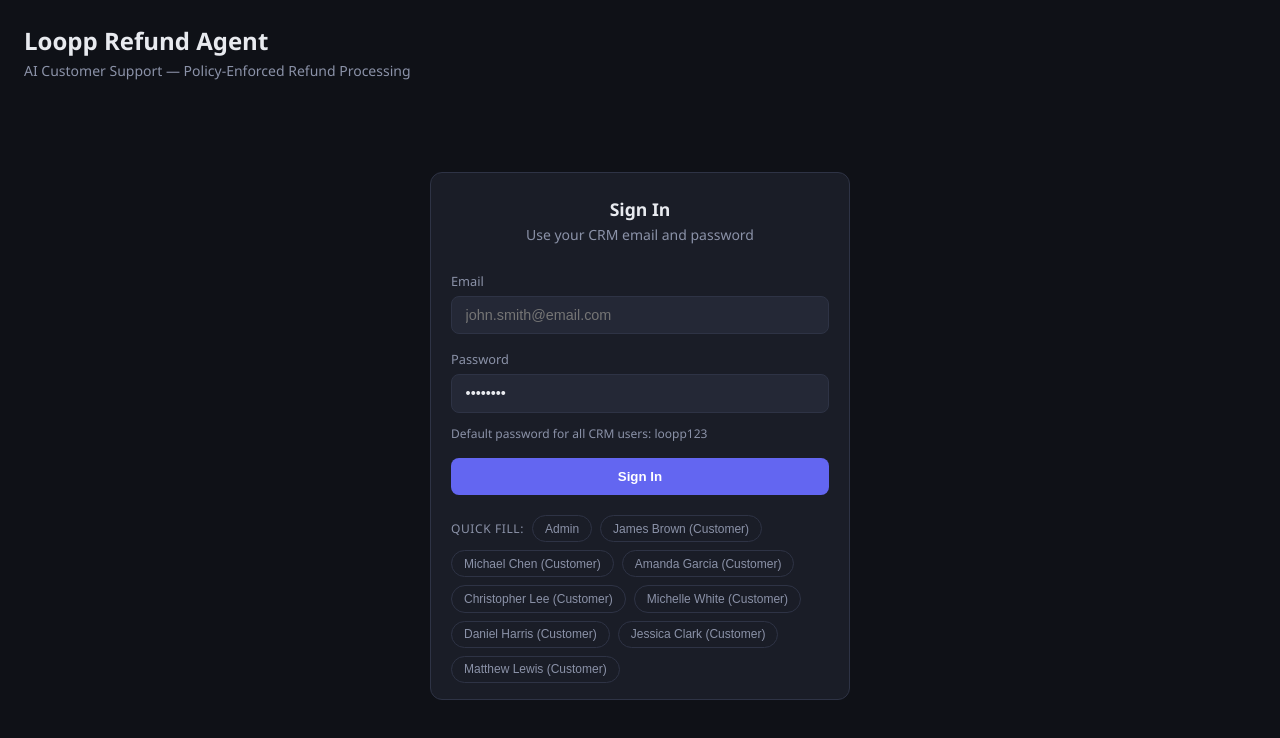
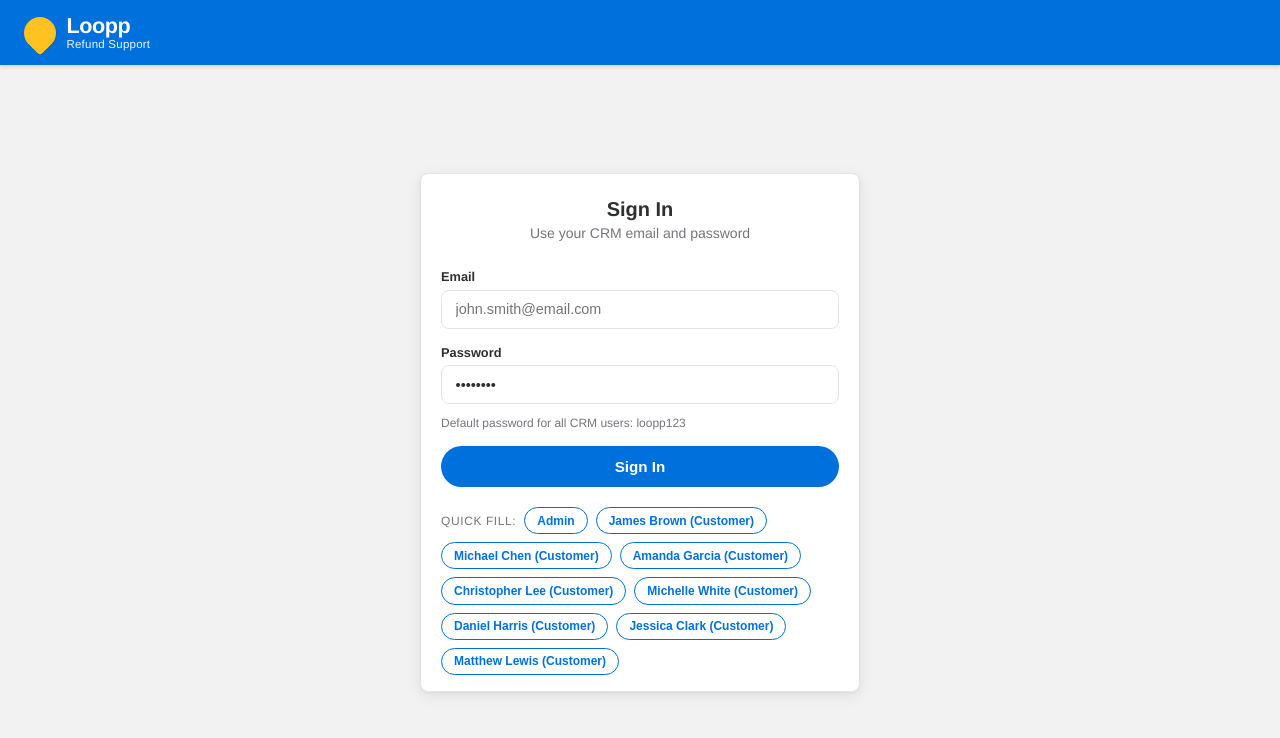
Before and after one commit to cryan77/AI-agent, a React (Vite) app in the folder frontend/: page /signin in a window 1280 px wide. Shown: the top 738 px of the page. Built offline with nearby package versions, Linux system fonts and the light colour scheme.

Commit message:
update theme

```diff
--- a/frontend/src/App.css
+++ b/frontend/src/App.css
@@ -1,48 +1,125 @@
-.app {
+.wm-shell {
+  height: 100%;
+  display: flex;
+  flex-direction: column;
+  overflow: hidden;
+  background: var(--bg);
+}
+
+.wm-header {
+  flex-shrink: 0;
+  background: var(--wm-blue);
+  color: #fff;
+  box-shadow: 0 2px 4px rgba(0, 0, 0, 0.12);
+}
+
+.wm-header-inner {
   max-width: 1400px;
   margin: 0 auto;
-  padding: 1.5rem;
-  height: 100%;
+  padding: 0.85rem 1.5rem;
+  display: flex;
+  justify-content: space-between;
+  align-items: center;
+  gap: 1rem;
+  flex-wrap: wrap;
+}
+
+.wm-brand {
+  display: flex;
+  align-items: center;
+  gap: 0.65rem;
+}
+
+.wm-spark {
+  width: 32px;
+  height: 32px;
+  background: var(--wm-yellow);
+  border-radius: 50% 50% 50% 4px;
+  transform: rotate(-45deg);
+  flex-shrink: 0;
+  box-shadow: 0 1px 3px rgba(0, 0, 0, 0.15);
+}
+
+.wm-brand-text {
+  display: flex;
+  flex-direction: column;
+  line-height: 1.15;
+}
+
+.wm-brand-title {
+  font-size: 1.35rem;
+  font-weight: 700;
+  letter-spacing: -0.02em;
+}
+
+.wm-brand-sub {
+  font-size: 0.72rem;
+  font-weight: 500;
+  opacity: 0.92;
+  letter-spacing: 0.02em;
+}
+
+.app {
+  flex: 1;
+  min-height: 0;
+  max-width: 1400px;
+  margin: 0 auto;
+  width: 100%;
+  padding: 1rem 1.5rem 1.5rem;
   display: flex;
   flex-direction: column;
   gap: 1rem;
   overflow: hidden;
 }
 
-.header {
-  flex-shrink: 0;
+.wm-header .nav {
   display: flex;
-  justify-content: space-between;
+  gap: 0.35rem;
+  flex-wrap: wrap;
   align-items: center;
-  flex-wrap: wrap;
-  gap: 1rem;
-}
-
-.nav {
-  display: flex;
-  gap: 0.5rem;
-  flex-wrap: wrap;
 }
 
 .nav-link {
-  color: var(--text-muted);
+  color: rgba(255, 255, 255, 0.92);
   text-decoration: none;
-  padding: 0.45rem 0.85rem;
-  border-radius: 8px;
+  padding: 0.5rem 1rem;
+  border-radius: 999px;
   font-size: 0.875rem;
+  font-weight: 600;
   border: 1px solid transparent;
-  transition: all 0.15s;
+  transition: background 0.15s, color 0.15s;
 }
 
 .nav-link:hover {
-  color: var(--text);
-  background: var(--surface-2);
+  color: #fff;
+  background: rgba(255, 255, 255, 0.15);
 }
 
 .nav-link.active {
-  color: white;
-  background: var(--accent);
-  border-color: var(--accent);
+  color: var(--text);
+  background: var(--wm-yellow);
+  border-color: var(--wm-yellow);
+}
+
+.wm-header .user-menu-trigger {
+  background: rgba(255, 255, 255, 0.12);
+  border-color: rgba(255, 255, 255, 0.28);
+  color: #fff;
+}
+
+.wm-header .user-menu-trigger:hover,
+.wm-header .user-menu-trigger[aria-expanded="true"] {
+  background: rgba(255, 255, 255, 0.2);
+  border-color: rgba(255, 255, 255, 0.4);
+}
+
+.wm-header .user-avatar {
+  background: var(--wm-yellow);
+  color: var(--text);
+}
+
+.wm-header .user-chevron {
+  color: rgba(255, 255, 255, 0.85);
 }
 
 .page-main {
@@ -121,21 +198,24 @@
   gap: 0.25rem;
   width: 100%;
   padding: 0.75rem 0.85rem;
-  background: var(--surface-2);
+  background: var(--surface);
   border: 1px solid var(--border);
   border-radius: 8px;
   cursor: pointer;
   text-align: left;
   color: var(--text);
+  transition: border-color 0.15s, box-shadow 0.15s;
 }
 
 .customer-list-item:hover {
-  border-color: var(--accent);
+  border-color: var(--wm-blue);
+  box-shadow: var(--shadow);
 }
 
 .customer-list-item.selected {
-  border-color: var(--accent);
-  background: rgba(99, 102, 241, 0.1);
+  border-color: var(--wm-blue);
+  background: rgba(0, 113, 220, 0.06);
+  box-shadow: var(--shadow);
 }
 
 .customer-list-name {
@@ -213,19 +293,20 @@
 }
 
 .customers-orders-wrap .orders-table tbody tr:hover {
-  background: rgba(99, 102, 241, 0.06);
+  background: rgba(0, 113, 220, 0.05);
 }
 
 .customers-orders-wrap .orders-table tbody tr.selected-row {
-  background: rgba(99, 102, 241, 0.12);
+  background: rgba(0, 113, 220, 0.1);
 }
 
 .btn-link {
   background: none;
   border: none;
-  color: var(--accent-hover);
+  color: var(--wm-blue);
   cursor: pointer;
   font-size: 0.8rem;
+  font-weight: 600;
   padding: 0;
 }
 
@@ -349,8 +430,8 @@
 }
 
 .vip-badge {
-  background: rgba(245, 158, 11, 0.2);
-  color: var(--escalated);
+  background: var(--wm-yellow);
+  color: var(--text);
   padding: 0.1rem 0.45rem;
   border-radius: 4px;
   font-size: 0.65rem;
@@ -506,7 +587,7 @@
 }
 
 .policy-markdown tr:nth-child(even) td {
-  background: rgba(0, 0, 0, 0.15);
+  background: var(--surface-2);
 }
 
 .policy-loading {
@@ -533,22 +614,25 @@
   align-items: flex-start;
   gap: 0.25rem;
   padding: 0.65rem 0.85rem;
-  background: var(--surface-2);
+  background: var(--surface);
   border: 1px solid var(--border);
   border-radius: 8px;
   cursor: pointer;
   text-align: left;
   color: var(--text);
   width: 100%;
+  transition: border-color 0.15s, box-shadow 0.15s;
 }
 
 .session-item:hover {
-  border-color: var(--accent);
+  border-color: var(--wm-blue);
+  box-shadow: var(--shadow);
 }
 
 .session-item.selected {
-  border-color: var(--accent);
-  background: rgba(99, 102, 241, 0.1);
+  border-color: var(--wm-blue);
+  background: rgba(0, 113, 220, 0.06);
+  box-shadow: var(--shadow);
 }
 
 .session-msg {
@@ -574,17 +658,18 @@
 }
 
 .btn-secondary {
-  background: var(--surface-2);
-  color: var(--text);
-  border: 1px solid var(--border);
+  background: var(--surface);
+  color: var(--wm-blue);
+  border: 1px solid var(--wm-blue);
   padding: 0.5rem 1rem;
-  border-radius: 8px;
+  border-radius: 999px;
   cursor: pointer;
   font-size: 0.875rem;
+  font-weight: 600;
 }
 
 .btn-secondary:hover {
-  background: var(--border);
+  background: rgba(0, 113, 220, 0.06);
 }
 
 .quick-prompts {
@@ -603,18 +688,20 @@
 
 .quick-btn {
   background: var(--surface);
-  border: 1px solid var(--border);
-  color: var(--text-muted);
+  border: 1px solid var(--wm-blue);
+  color: var(--wm-blue);
   padding: 0.35rem 0.75rem;
   border-radius: 999px;
   font-size: 0.75rem;
+  font-weight: 600;
   cursor: pointer;
-  transition: all 0.15s;
+  transition: background 0.15s, border-color 0.15s;
 }
 
 .quick-btn:hover:not(:disabled) {
-  border-color: var(--accent);
-  color: var(--text);
+  background: rgba(0, 113, 220, 0.08);
+  border-color: var(--wm-blue-hover);
+  color: var(--wm-blue-hover);
 }
 
 .quick-btn:disabled {
@@ -639,7 +726,8 @@
 .panel {
   background: var(--surface);
   border: 1px solid var(--border);
-  border-radius: 12px;
+  border-radius: 8px;
+  box-shadow: var(--shadow);
   display: flex;
   flex-direction: column;
   min-height: 0;
@@ -657,11 +745,13 @@
   display: flex;
   align-items: center;
   gap: 0.75rem;
+  background: var(--surface);
 }
 
 .panel-header h2 {
   font-size: 1rem;
-  font-weight: 600;
+  font-weight: 700;
+  color: var(--text);
 }
 
 .chat-panel-header {
@@ -682,10 +772,11 @@
   font-size: 0.65rem;
   text-transform: uppercase;
   letter-spacing: 0.08em;
-  background: var(--accent);
-  color: white;
+  background: var(--wm-yellow);
+  color: var(--text);
   padding: 0.15rem 0.5rem;
   border-radius: 4px;
+  font-weight: 700;
 }
 
 /* Chat */
@@ -740,7 +831,7 @@
 }
 
 .message.user .message-bubble {
-  background: var(--accent);
+  background: var(--wm-blue);
   color: white;
   border-bottom-right-radius: 4px;
 }
@@ -761,13 +852,13 @@
   letter-spacing: 0.05em;
 }
 
-.badge-approved { background: rgba(34, 197, 94, 0.2); color: var(--approved); }
-.badge-denied { background: rgba(239, 68, 68, 0.2); color: var(--denied); }
-.badge-escalated { background: rgba(245, 158, 11, 0.2); color: var(--escalated); }
+.badge-approved { background: rgba(42, 135, 3, 0.15); color: var(--approved); }
+.badge-denied { background: rgba(222, 28, 36, 0.12); color: var(--denied); }
+.badge-escalated { background: rgba(255, 194, 32, 0.35); color: var(--escalated); }
 
 .message-warning {
-  border-color: rgba(245, 158, 11, 0.5);
-  background: rgba(245, 158, 11, 0.08);
+  border-color: rgba(255, 194, 32, 0.6);
+  background: rgba(255, 194, 32, 0.12);
 }
 
 .warning-badge {
@@ -802,9 +893,9 @@
 
 .chat-input input {
   flex: 1;
-  background: var(--surface-2);
+  background: var(--surface);
   border: 1px solid var(--border);
-  border-radius: 8px;
+  border-radius: 999px;
   padding: 0.65rem 1rem;
   color: var(--text);
   font-size: 0.9rem;
@@ -812,22 +903,23 @@
 }
 
 .chat-input input:focus {
-  border-color: var(--accent);
+  border-color: var(--wm-blue);
+  box-shadow: 0 0 0 2px rgba(0, 113, 220, 0.2);
 }
 
 .chat-input button {
-  background: var(--accent);
+  background: var(--wm-blue);
   color: white;
   border: none;
   padding: 0.65rem 1.25rem;
-  border-radius: 8px;
-  font-weight: 600;
+  border-radius: 999px;
+  font-weight: 700;
   cursor: pointer;
   font-size: 0.9rem;
 }
 
 .chat-input button:hover:not(:disabled) {
-  background: var(--accent-hover);
+  background: var(--wm-blue-hover);
 }
 
 .chat-input button:disabled {
@@ -924,14 +1016,14 @@
   align-items: center;
   gap: 0.75rem;
   padding: 0.6rem 1rem;
-  background: rgba(0, 0, 0, 0.2);
+  background: var(--surface-2);
   font-size: 0.8rem;
   flex-wrap: wrap;
 }
 
 .step-num {
   font-weight: 700;
-  color: var(--accent);
+  color: var(--wm-blue);
 }
 
 .step-tool {
@@ -950,10 +1042,10 @@
   font-weight: 600;
 }
 
-.cat-crm { background: rgba(99, 102, 241, 0.2); color: #818cf8; }
-.cat-policy { background: rgba(245, 158, 11, 0.2); color: var(--escalated); }
-.cat-decision { background: rgba(34, 197, 94, 0.15); color: var(--approved); }
-.cat-reasoning { background: rgba(139, 146, 168, 0.2); color: var(--text-muted); }
+.cat-crm { background: rgba(0, 113, 220, 0.12); color: var(--wm-blue); }
+.cat-policy { background: rgba(255, 194, 32, 0.35); color: #7a5a00; }
+.cat-decision { background: rgba(42, 135, 3, 0.12); color: var(--approved); }
+.cat-reasoning { background: rgba(116, 118, 124, 0.15); color: var(--text-muted); }
 
 .trace-step-error {
   border-color: rgba(239, 68, 68, 0.4);
@@ -996,9 +1088,9 @@
   border-radius: 4px;
 }
 
-.status-success { background: rgba(34, 197, 94, 0.15); color: var(--success); }
-.status-error { background: rgba(239, 68, 68, 0.15); color: var(--error); }
-.status-retry { background: rgba(245, 158, 11, 0.15); color: var(--escalated); }
+.status-success { background: rgba(42, 135, 3, 0.12); color: var(--success); }
+.status-error { background: rgba(222, 28, 36, 0.12); color: var(--error); }
+.status-retry { background: rgba(255, 194, 32, 0.3); color: var(--escalated); }
 
 .step-latency {
   color: var(--text-muted);
@@ -1083,14 +1175,14 @@
 
 .user-menu-trigger:hover,
 .user-menu-trigger[aria-expanded="true"] {
-  border-color: var(--accent);
+  border-color: var(--wm-blue);
 }
 
 .user-avatar {
   width: 1.75rem;
   height: 1.75rem;
   border-radius: 50%;
-  background: var(--accent);
+  background: var(--wm-blue);
   color: white;
   display: flex;
   align-items: center;
@@ -1123,9 +1215,9 @@
   min-width: 200px;
   background: var(--surface);
   border: 1px solid var(--border);
-  border-radius: 10px;
+  border-radius: 8px;
   padding: 0.85rem;
-  box-shadow: 0 8px 24px rgba(0, 0, 0, 0.35);
+  box-shadow: var(--shadow);
   z-index: 100;
 }
 
@@ -1182,26 +1274,8 @@
   min-height: 100vh;
   display: flex;
   flex-direction: column;
-  max-width: 1400px;
-  margin: 0 auto;
-  padding: 1.5rem;
-  gap: 1rem;
-}
-
-.site-header {
-  margin-bottom: 0;
-}
-
-.signin-hint {
-  font-size: 0.75rem;
-  color: var(--text-muted);
-  margin: -0.25rem 0 0;
-}
-
-.signin-brand h2 {
-  font-size: 1.1rem;
-  font-weight: 600;
-  margin-bottom: 0.25rem;
+  background: var(--bg);
+  overflow: auto;
 }
 
 .signin-screen {
@@ -1209,61 +1283,24 @@
   display: flex;
   align-items: center;
   justify-content: center;
-}
-
-.signin-page {
-  display: flex;
-  justify-content: center;
-  align-items: flex-start;
-  padding-top: 2rem;
+  padding: 2rem 1.5rem;
 }
 
 .signin-panel {
   width: 100%;
-  max-width: 420px;
+  max-width: 440px;
   min-height: auto;
 }
 
-.signin-brand {
-  padding: 1.5rem 1.25rem 0.5rem;
-  text-align: center;
-}
-
-.signin-brand h1 {
-  font-size: 1.35rem;
+.signin-brand h2 {
+  font-size: 1.25rem;
   font-weight: 700;
-  margin-bottom: 0.35rem;
-}
-
-.signin-brand p {
-  color: var(--text-muted);
-  font-size: 0.875rem;
-}
-
-.signin-desc {
-  padding: 0 1.25rem;
-  color: var(--text-muted);
-  font-size: 0.875rem;
-  line-height: 1.5;
-}
-
-.signin-form {
-  display: flex;
-  flex-direction: column;
-  gap: 1rem;
-  padding: 1.25rem;
-}
-
-.signin-form label {
-  display: flex;
-  flex-direction: column;
-  gap: 0.35rem;
-  font-size: 0.8rem;
-  color: var(--text-muted);
+  margin-bottom: 0.25rem;
+  color: var(--text);
 }
 
 .signin-form input {
-  background: var(--surface-2);
+  background: var(--surface);
   border: 1px solid var(--border);
   border-radius: 8px;
   padding: 0.65rem 0.85rem;
@@ -1271,19 +1308,25 @@
   font-size: 0.9rem;
 }
 
+.signin-form input:focus {
+  outline: none;
+  border-color: var(--wm-blue);
+  box-shadow: 0 0 0 2px rgba(0, 113, 220, 0.2);
+}
+
 .signin-form button[type="submit"] {
-  background: var(--accent);
+  background: var(--wm-blue);
   color: white;
   border: none;
-  padding: 0.7rem;
-  border-radius: 8px;
-  font-weight: 600;
+  padding: 0.75rem;
+  border-radius: 999px;
+  font-weight: 700;
   cursor: pointer;
+  font-size: 0.95rem;
 }
 
-.signin-form button[type="submit"]:disabled {
-  opacity: 0.6;
-  cursor: not-allowed;
+.signin-form button[type="submit"]:hover:not(:disabled) {
+  background: var(--wm-blue-hover);
 }
 
 .demo-accounts {
@@ -1300,8 +1343,55 @@
   color: var(--text-muted);
 }
 
+.signin-brand {
+  padding: 1.5rem 1.25rem 0.5rem;
+  text-align: center;
+}
+
+.signin-brand p {
+  color: var(--text-muted);
+  font-size: 0.875rem;
+}
+
+.signin-hint {
+  font-size: 0.75rem;
+  color: var(--text-muted);
+  margin: -0.25rem 0 0;
+}
+
+.signin-form {
+  display: flex;
+  flex-direction: column;
+  gap: 1rem;
+  padding: 1.25rem;
+}
+
+.signin-form label {
+  display: flex;
+  flex-direction: column;
+  gap: 0.35rem;
+  font-size: 0.8rem;
+  font-weight: 600;
+  color: var(--text);
+}
+
+.signin-form button[type="submit"]:disabled {
+  opacity: 0.6;
+  cursor: not-allowed;
+}
+
 .signin-footer a {
-  color: var(--accent);
+  color: var(--wm-blue);
+}
+
+.btn-primary-link {
+  background: var(--wm-blue);
+  color: white;
+  text-decoration: none;
+  padding: 0.55rem 1.25rem;
+  border-radius: 999px;
+  font-weight: 700;
+  font-size: 0.875rem;
 }
 
 .signin-prompt {
@@ -1315,13 +1405,3 @@
   color: var(--text-muted);
   text-align: center;
 }
-
-.btn-primary-link {
-  background: var(--accent);
-  color: white;
-  text-decoration: none;
-  padding: 0.55rem 1.25rem;
-  border-radius: 8px;
-  font-size: 0.875rem;
-  font-weight: 600;
-}
--- /dev/null
+++ b/frontend/src/components/BrandLogo.tsx
@@ -0,0 +1,11 @@
+export default function BrandLogo() {
+  return (
+    <div className="wm-brand">
+      <span className="wm-spark" aria-hidden="true" />
+      <div className="wm-brand-text">
+        <span className="wm-brand-title">Loopp</span>
+        <span className="wm-brand-sub">Refund Support</span>
+      </div>
+    </div>
+  );
+}
--- a/frontend/src/components/Layout.tsx
+++ b/frontend/src/components/Layout.tsx
@@ -1,5 +1,6 @@
 import { Link, Navigate, Outlet, useLocation } from "react-router-dom";
 import { useAuth } from "../context/AuthContext";
+import BrandLogo from "./BrandLogo";
 import UserMenu from "./UserMenu";
 
 export default function Layout() {
@@ -10,12 +11,10 @@
     location.pathname === path ? "nav-link active" : "nav-link";
 
   return (
-    <div className="app">
-      <header className="header">
-        <div>
-          <h1>Loopp Refund Agent</h1>
-          <p className="subtitle">AI Customer Support — Policy-Enforced Refund Processing</p>
-        </div>
+    <div className="wm-shell">
+      <header className="wm-header">
+        <div className="wm-header-inner">
+          <BrandLogo />
           <nav className="nav">
             {!isAdmin && (
               <>
@@ -42,8 +41,11 @@
             )}
             <UserMenu />
           </nav>
+        </div>
       </header>
+      <div className="app">
         <Outlet />
+      </div>
     </div>
   );
 }
--- a/frontend/src/components/SiteHeader.tsx
+++ b/frontend/src/components/SiteHeader.tsx
@@ -1,9 +1,10 @@
+import BrandLogo from "./BrandLogo";
+
 export default function SiteHeader() {
   return (
-    <header className="header site-header">
-      <div>
-        <h1>Loopp Refund Agent</h1>
-        <p className="subtitle">AI Customer Support — Policy-Enforced Refund Processing</p>
+    <header className="wm-header">
+      <div className="wm-header-inner">
+        <BrandLogo />
       </div>
     </header>
   );
--- a/frontend/src/index.css
+++ b/frontend/src/index.css
@@ -1,18 +1,23 @@
 :root {
-  --bg: #0f1117;
-  --surface: #1a1d27;
-  --surface-2: #242836;
-  --border: #2e3345;
-  --text: #e8eaef;
-  --text-muted: #8b92a8;
-  --accent: #6366f1;
-  --accent-hover: #818cf8;
-  --approved: #22c55e;
-  --denied: #ef4444;
-  --escalated: #f59e0b;
-  --success: #22c55e;
-  --error: #ef4444;
-  --font: "Segoe UI", system-ui, -apple-system, sans-serif;
+  --wm-blue: #0071dc;
+  --wm-blue-dark: #004f9a;
+  --wm-blue-hover: #004c91;
+  --wm-yellow: #ffc220;
+  --bg: #f2f2f2;
+  --surface: #ffffff;
+  --surface-2: #f7f7f7;
+  --border: #e3e4e5;
+  --text: #2e2f32;
+  --text-muted: #74767c;
+  --accent: #0071dc;
+  --accent-hover: #004c91;
+  --approved: #2a8703;
+  --denied: #de1c24;
+  --escalated: #996900;
+  --success: #2a8703;
+  --error: #de1c24;
+  --shadow: 0 1px 2px rgba(0, 0, 0, 0.06), 0 4px 16px rgba(0, 0, 0, 0.08);
+  --font: "Helvetica Neue", Helvetica, Arial, sans-serif;
 }
 
 * {
@@ -37,10 +42,9 @@
   height: 100%;
 }
 
-/* Scrollbars — consistent with admin dashboard trace panel */
 html {
   scrollbar-width: thin;
-  scrollbar-color: var(--border) transparent;
+  scrollbar-color: #c5c5c5 transparent;
 }
 
 *::-webkit-scrollbar {
@@ -53,12 +57,12 @@
 }
 
 *::-webkit-scrollbar-thumb {
-  background: var(--border);
+  background: #c5c5c5;
   border-radius: 3px;
 }
 
 *::-webkit-scrollbar-thumb:hover {
-  background: var(--text-muted);
+  background: #a0a0a0;
 }
 
 *::-webkit-scrollbar-corner {
```
Lines whose indentation alone changed are shown as unchanged.
